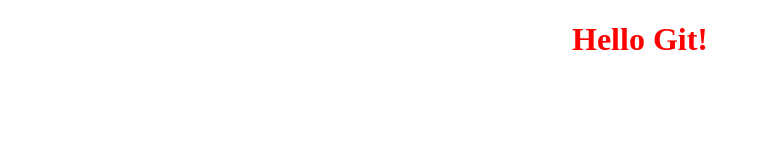
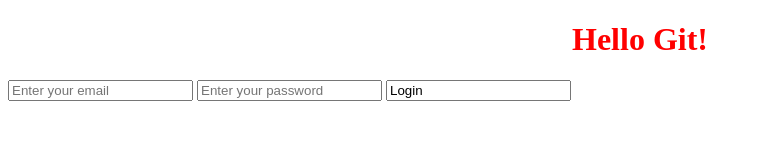
Before and after one commit to Rebeka23-git/my-first-prroject, a plain HTML site: page index.html in a window 1280 px wide. Shown: the whole page, without its empty margins (0-760 px from the left). Drawn offline with Linux system fonts and the light colour scheme.

Commit message:
created log in data buttons

```diff
--- a/index.html
+++ b/index.html
@@ -8,6 +8,11 @@
   </head>
   <body>
     <h1>Hello Git!</h1>
+    <form>
+      <input type="text" placeholder="Enter your email" />
+      <input type="text" placeholder="Enter your password" />
+      <input type="text" value="Login" />
+    </form>
     <script src="script.js"></script>
   </body>
 </html>
```
